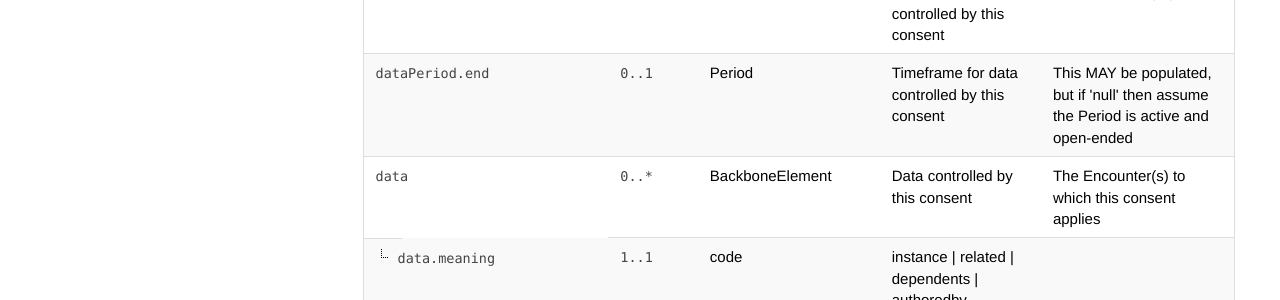
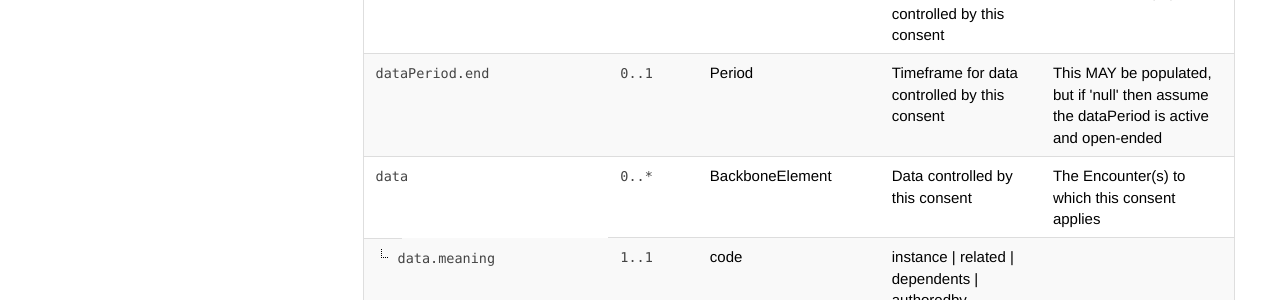
Before and after one commit to nhsconnect/FHIR-CDS, a Jekyll site: the page built from pages/explore/api_consent.md, in a window 1280 px wide and 900 px high, scrolled down 3116 px. Shown: the part 196-496 px from the top of the window. Built offline with Jekyll 4.4.1, drawn with Linux system fonts in a browser that asks for light colours; nearby versions of some CDN libraries; comment, search, counter and statistics services are not loaded.

Commit message:
Update api_consent.md

```diff
--- a/pages/explore/api_consent.md
+++ b/pages/explore/api_consent.md
@@ -309,7 +309,7 @@ Linked to the triage journey by patient and data.
   <td><code>0..1</code></td>
   <td>Period</td>
   <td>Timeframe for data controlled by this consent</td>
-  <td>This MAY be populated, but if 'null' then assume the Period is active and open-ended</td>
+  <td>This MAY be populated, but if 'null' then assume the dataPeriod is active and open-ended</td>
 </tr>
 <tr>
   <td><code>data</code></td>
```
